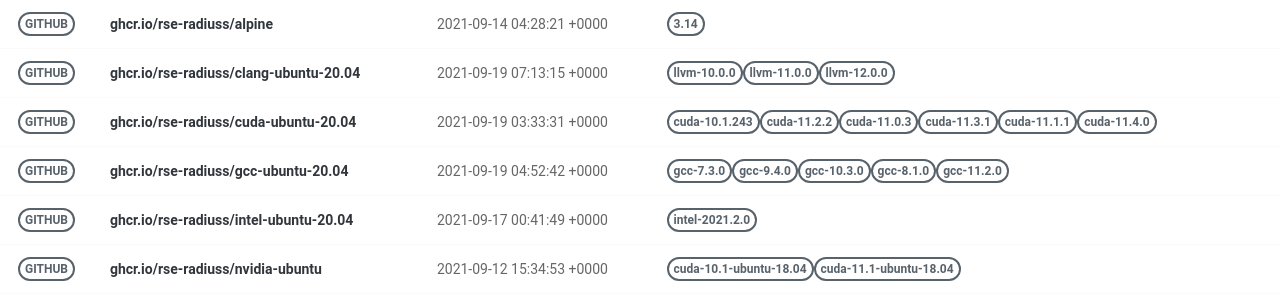
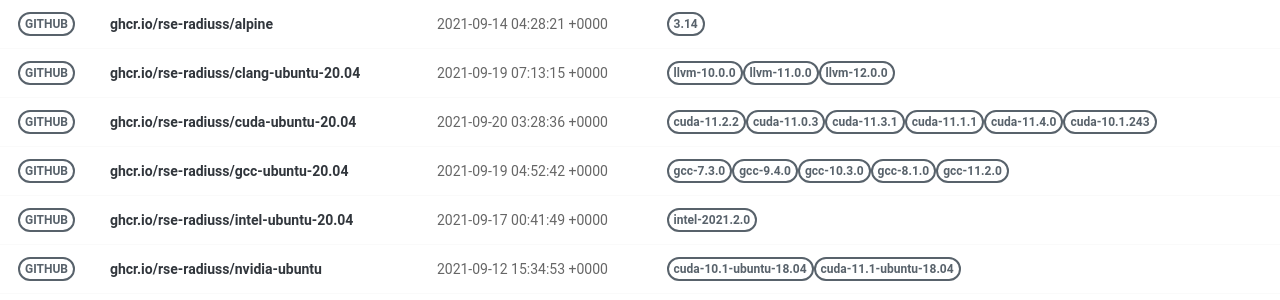
Before and after one commit to rse-ops/docker-images, a Jekyll site: the page built from pages/index.md, in a window 1280 px wide. Shown: the part 130-430 px from the top of the page. Built offline with Jekyll 4.4.1, drawn with Linux system fonts in a browser that asks for light colours; nearby versions of some CDN libraries.

Commit message:
Automated push to update library 2021-09-20

```diff
--- a/_library/ghcr.io-rse-radiuss-cuda-ubuntu-20.04.md
+++ b/_library/ghcr.io-rse-radiuss-cuda-ubuntu-20.04.md
@@ -1,14 +1,11 @@
 ---
 layout: container
 name: ghcr.io/rse-radiuss/cuda-ubuntu-20.04
-updated_at: 2021-09-19 03:33:31.609023
+updated_at: 2021-09-20 03:28:36.028855
 
 
 container_url: https://github.com/orgs/rse-radiuss/packages/container/package/cuda-ubuntu-20.04
 versions:
- - tag: cuda-10.1.243
-   dockerfile: https://github.com/rse-radiuss/docker-images/blob/main/ubuntu/cuda/Dockerfile
-   manifest: https://crane.ggcr.dev/manifest/ghcr.io/rse-radiuss/cuda-ubuntu-20.04:cuda-10.1.243
  - tag: cuda-11.2.2
    dockerfile: https://github.com/rse-radiuss/docker-images/blob/main/ubuntu/cuda/Dockerfile
    manifest: https://crane.ggcr.dev/manifest/ghcr.io/rse-radiuss/cuda-ubuntu-20.04:cuda-11.2.2
```
Also changed, not shown: other parts of _library/ghcr.io-rse-radiuss-cuda-ubuntu-20.04.md (+3 -0 lines).
